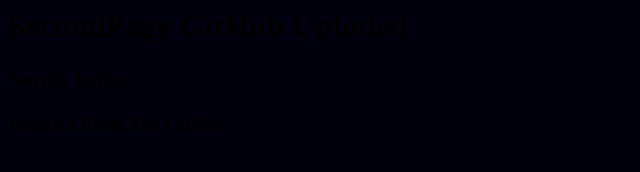
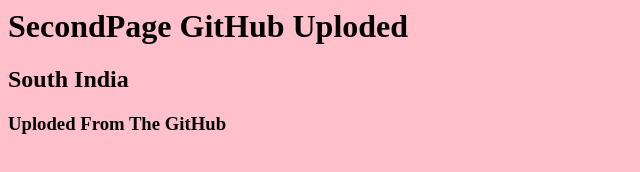
Before and after one commit to si322540/FirstRepository, a plain HTML site: page SecondPageHub.html in a window 1280 px wide. Shown: the whole page, without its empty margins (0-640 px from the left). Drawn offline with Linux system fonts and the light colour scheme.

Commit message:
Update SecondPageHub.html

```diff
--- a/SecondPageHub.html
+++ b/SecondPageHub.html
@@ -1,5 +1,5 @@
 <html>
-<body bgcolor="vilote">
+<body bgcolor="pink">
 <h1>SecondPage GitHub Uploded</h1>
 <h2>South India</h2>
 <h3>Uploded From The GitHub</h3>
```
